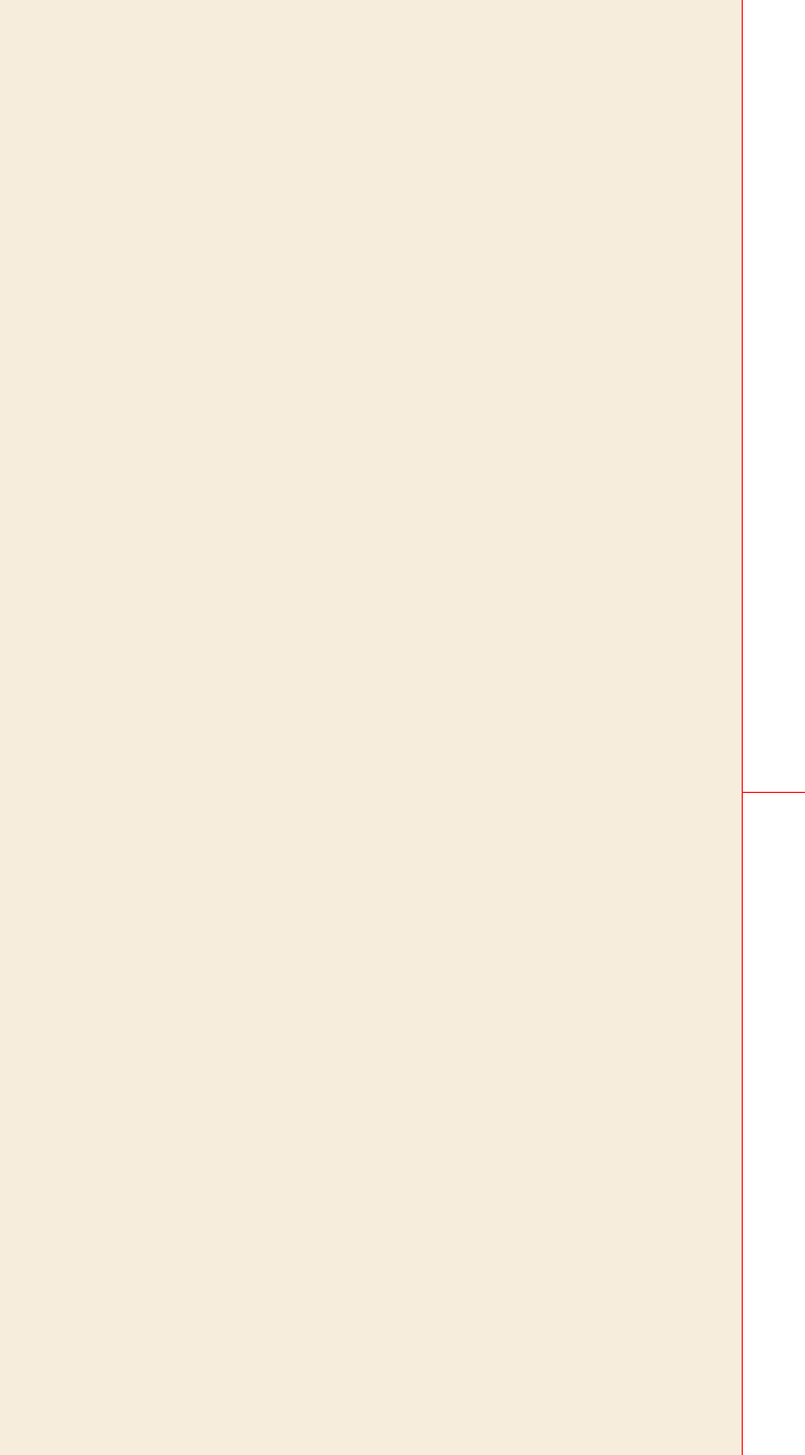
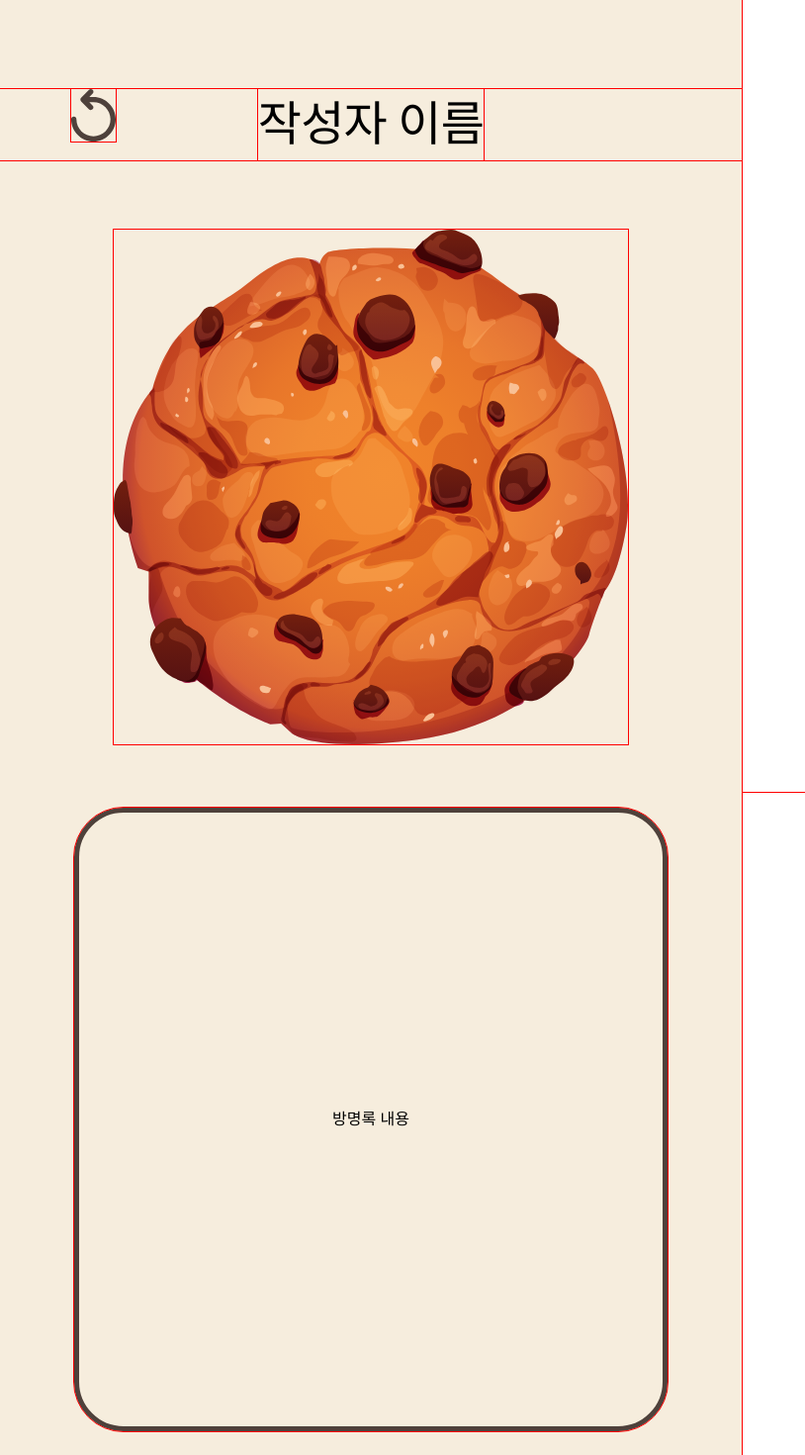
Before and after one commit to devBuzz142/numanku-fe, a React (Create React App) app: page /view/kuki in a window 1280 px wide. Before the commit this address had no page. Shown: the top 1470 px of the page at 99% size, without its empty margins (0-814 px from the left). Built offline with nearby package versions, Linux system fonts and the light colour scheme; a web font is replaced by a local one.

Commit message:
feat: ViewKukiPage init

```diff
--- a/src/App.jsx
+++ b/src/App.jsx
@@ -1,8 +1,11 @@
 import { Route, Routes } from 'react-router-dom';
 
 import PageTemplate from './pages/PageTemplate/PageTemplate';
+import ViewLoginPage from './pages/ViewLoginPage/ViewLoginPage';
+import ViewMainPage from './pages/ViewMainPage/ViewMainPage';
+import ViewKukiPage from './pages/ViewKukiPage/ViewKukiPage';
 import ViewDesignPage from './pages/ViewDesignPage/ViewDesignPage';
-import ViewMainPage from './pages/ViewMainPage/ViewMainPage';
+import ViewWritePage from './pages/ViewWritePage/ViewWritePage';
 import MakeDesignPage from './pages/MakeDesignPage/MakeDesignPage';
 import MakeInfoPage from './pages/MakeInfoPage/MakeInfoPage';
 import HomePage from './pages/HomePage/HomePage';
@@ -10,8 +13,6 @@ import MakeIntroPage from './pages/MakeIntroPage/MakeIntroPage';
 import MakeKukiTypePage from './pages/MakeKukiTypePage/MakeKukiTypePage';
 import MakeCompletePage from './pages/MakeCompletePage/MakeCompletePage';
 import MakeQRPage from './pages/MakeQRPage/MakeQRPage';
-import ViewLoginPage from './pages/ViewLoginPage/ViewLoginPage';
-import ViewWritePage from './pages/ViewWritePage/ViewWritePage';
 
 function App() {
   return (
@@ -20,6 +21,7 @@ function App() {
         <Route path="/" element={<HomePage />} />
         <Route path="/view" element={<ViewMainPage />} />
         <Route path="/view/login" element={<ViewLoginPage />} />
+        <Route path="/view/kuki" element={<ViewKukiPage />} />
         <Route path="/view/design" element={<ViewDesignPage />} />
         <Route path="/view/write" element={<ViewWritePage />} />
         <Route path="/make" element={<MakeIntroPage />} />
--- a/src/components/Header/Header.jsx
+++ b/src/components/Header/Header.jsx
@@ -1,7 +1,11 @@
 import * as S from './Header.style';
 
-const Header = ({ children, ...props }) => {
-  return <S.Header {...props}>{children}</S.Header>;
+const Header = ({ children, fontSize = 64, ...props }) => {
+  return (
+    <S.Header fontSize={fontSize} {...props}>
+      {children}
+    </S.Header>
+  );
 };
 
 export default Header;
--- a/src/components/Header/Header.style.jsx
+++ b/src/components/Header/Header.style.jsx
@@ -4,7 +4,7 @@ export const Header = styled.div`
   width: ${(props) => props.width}px;
 
   font-family: EF_jejudoldam;
-  font-size: 64px;
+  font-size: ${(props) => props.fontSize || 64}px;
   font-style: normal;
   font-weight: 400;
   line-height: 150%; /* 96px */
--- /dev/null
+++ b/src/pages/ViewKukiPage/ViewKukiPage.jsx
@@ -0,0 +1,21 @@
+import * as S from './ViewKukiPage.style';
+import Header from '../../components/Header/Header';
+import Icon from '../../components/Icon/Icon';
+import TEMP_KUKI from '../../assets/kuki1.svg';
+
+const ViewKukiPage = () => {
+  return (
+    <S.ViewKukiPage>
+      <S.HeaderContainer>
+        <S.BackIconWrapper>
+          <Icon name="BACK_FILL" />
+        </S.BackIconWrapper>
+        <Header fontSize={48}>작성자 이름</Header>
+      </S.HeaderContainer>
+      <S.KukiContainer image={TEMP_KUKI}></S.KukiContainer>
+      <S.ContentContainer>방명록 내용</S.ContentContainer>
+    </S.ViewKukiPage>
+  );
+};
+
+export default ViewKukiPage;
--- /dev/null
+++ b/src/pages/ViewKukiPage/ViewKukiPage.style.jsx
@@ -0,0 +1,54 @@
+import styled from '@emotion/styled';
+
+export const ViewKukiPage = styled.div`
+  width: 100%;
+  height: 100%;
+
+  display: flex;
+  flex-direction: column;
+  align-items: center;
+`;
+
+export const HeaderContainer = styled.div`
+  margin-top: 90px;
+
+  width: 100%;
+  height: 72px;
+
+  display: flex;
+  justify-content: center;
+`;
+
+export const BackIconWrapper = styled.div`
+  position: absolute;
+
+  left: 72px;
+`;
+
+export const TitleWrapper = styled.div``;
+
+export const KukiContainer = styled.div`
+  margin-top: 70px;
+
+  max-width: 600px;
+  min-width: 520px;
+  max-height: 600px;
+  min-height: 520px;
+
+  background-image: ${({ image }) => `url(${image})`};
+  background-size: contain;
+`;
+
+export const ContentContainer = styled.div`
+  margin-top: 64px;
+
+  width: 600px;
+  height: 630px;
+
+  border-radius: 50px;
+  border: 5px solid #4e413b;
+
+  display: flex;
+  justify-content: center;
+  align-items: center;
+`;
```
